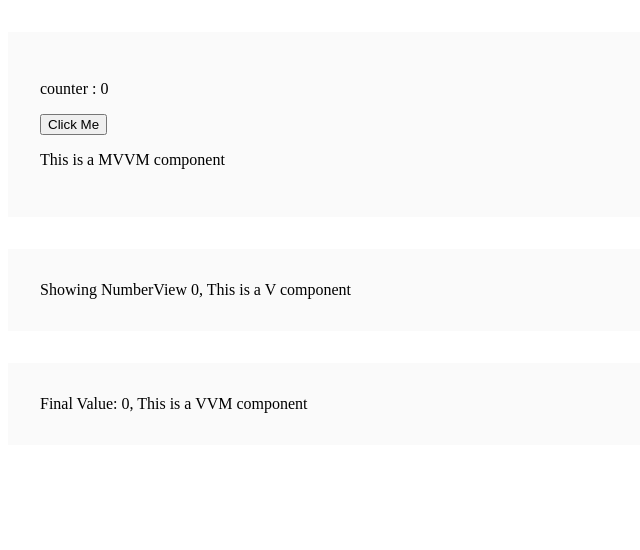
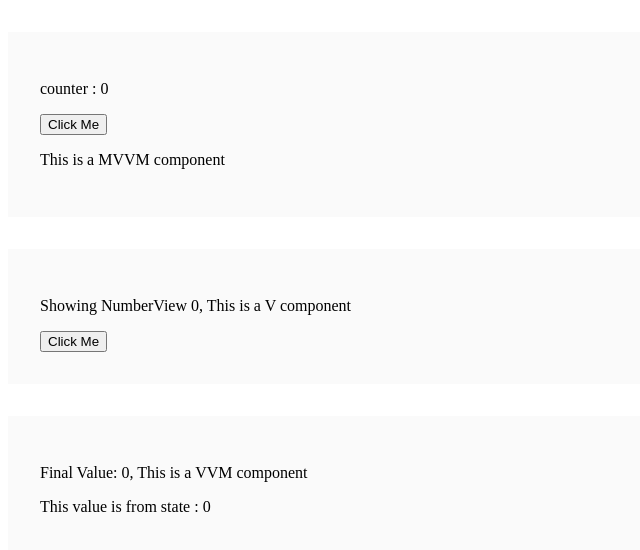
Before and after one commit to sushinpv/nextjs-typescript-mvvm, a Next.js app: page / in a window 1280 px wide. Shown: the top 550 px of the page, without its empty margins (0-640 px from the left). Built offline with nearby package versions, Linux system fonts and the light colour scheme.

Commit message:
child to parent callback example is added

```diff
--- a/src/components/counter/counter-view.tsx
+++ b/src/components/counter/counter-view.tsx
@@ -15,7 +15,7 @@ const CounterView: React.FunctionComponent<ICounterViewProps> = ({ counter, onCl
         <button onClick={onClick}>Click Me</button>
         <p>This is a MVVM component</p>
       </div>
-      <Number number={counter} />
+      <Number number={counter} onClick={onClick} />
       <Multiplier number={counter} />
     </div>
   );
--- a/src/components/multiplier/multiplier-view-model.tsx
+++ b/src/components/multiplier/multiplier-view-model.tsx
@@ -1,8 +1,16 @@
+import { useEffect, useState } from "react";
+
 export interface IMultiplierProps {
   number: number;
 }
 
 export function useMultiplier(props: IMultiplierProps) {
   const total: number = props.number * 10;
-  return { total };
+  const [defaultValue, setDefaultValue] = useState(1);
+
+  useEffect(() => {
+    setDefaultValue(props.number * 5);
+  }, [props.number]);
+
+  return { total, defaultValue };
 }
--- a/src/components/multiplier/multiplier-view.tsx
+++ b/src/components/multiplier/multiplier-view.tsx
@@ -2,10 +2,16 @@ import * as React from "react";
 
 interface IMultiplierViewProps {
   total: Number;
+  defaultValue: number;
 }
 
 const MultiplierView: React.FunctionComponent<IMultiplierViewProps> = (props) => {
-  return <div style={{ backgroundColor: "#fafafa", padding: "2rem", marginTop: "2rem" }}>Final Value: {props.total}, This is a VVM component</div>;
+  return (
+    <div style={{ backgroundColor: "#fafafa", padding: "2rem", marginTop: "2rem" }}>
+      <p>Final Value: {props.total}, This is a VVM component</p>
+      <p>This value is from state : {props.defaultValue}</p>
+    </div>
+  );
 };
 
 export default MultiplierView;
--- a/src/components/multiplier/multiplier.tsx
+++ b/src/components/multiplier/multiplier.tsx
@@ -7,8 +7,8 @@ interface IMultiplierProps {
 }
 
 const Multiplier: React.FunctionComponent<IMultiplierProps> = (props) => {
-  const { total } = useMultiplier({ number: props.number });
-  return <MultiplierView total={total} />;
+  const { total, defaultValue } = useMultiplier({ number: props.number });
+  return <MultiplierView total={total} defaultValue={defaultValue} />;
 };
 
 export default Multiplier;
--- a/src/components/number/number-view.tsx
+++ b/src/components/number/number-view.tsx
@@ -1,9 +1,15 @@
 interface INumberViewProps {
   number: number;
+  onClick: () => {};
 }
 
-const NumberView: React.FunctionComponent<INumberViewProps> = (props) => {
-  return <div style={{ backgroundColor: "#fafafa", padding: "2rem", marginTop: "2rem" }}>Showing NumberView {props.number}, This is a V component</div>;
+const NumberView: React.FunctionComponent<INumberViewProps> = ({ number, onClick }) => {
+  return (
+    <div style={{ backgroundColor: "#fafafa", padding: "2rem", marginTop: "2rem" }}>
+      <p>Showing NumberView {number}, This is a V component</p>
+      <button onClick={onClick}>Click Me</button>
+    </div>
+  );
 };
 
 export default NumberView;
--- a/src/components/number/number.tsx
+++ b/src/components/number/number.tsx
@@ -2,10 +2,11 @@ import NumberView from "./number-view";
 
 interface INumberProps {
   number: number;
+  onClick: () => {};
 }
 
 const Number: React.FunctionComponent<INumberProps> = (props) => {
-  return <NumberView number={props.number} />;
+  return <NumberView number={props.number} onClick={props.onClick} />;
 };
 
 export default Number;
```
